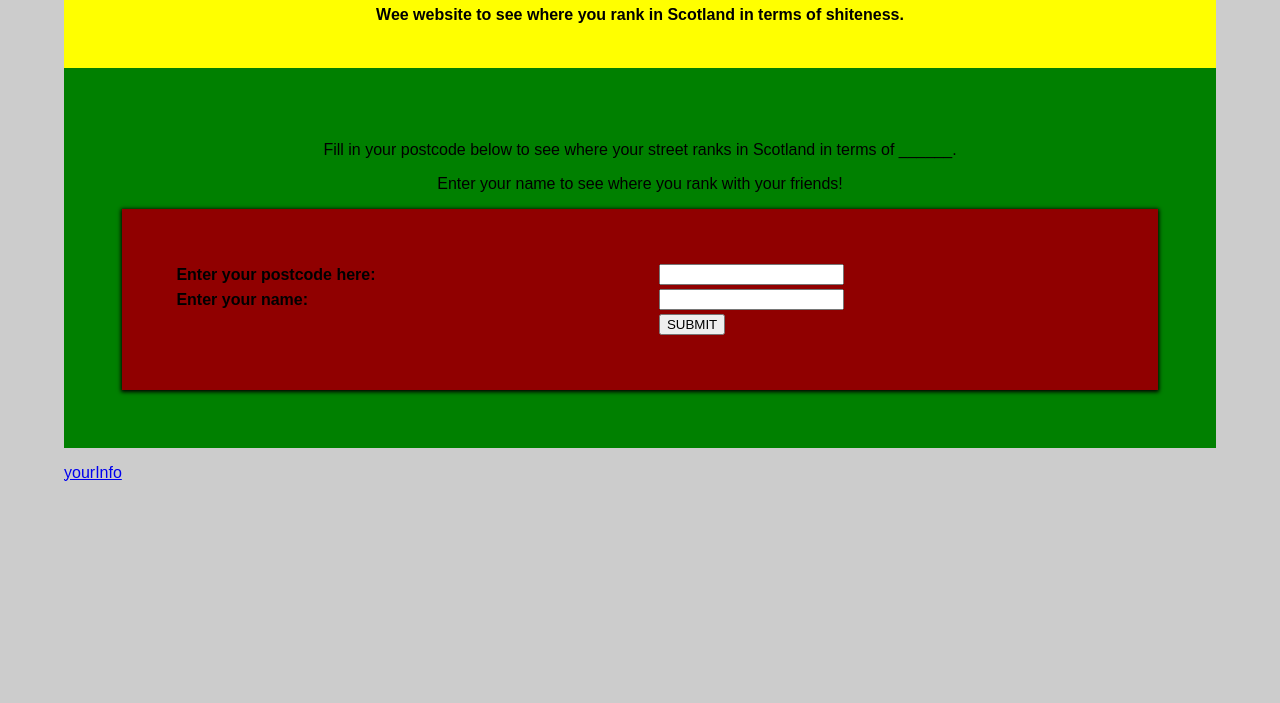
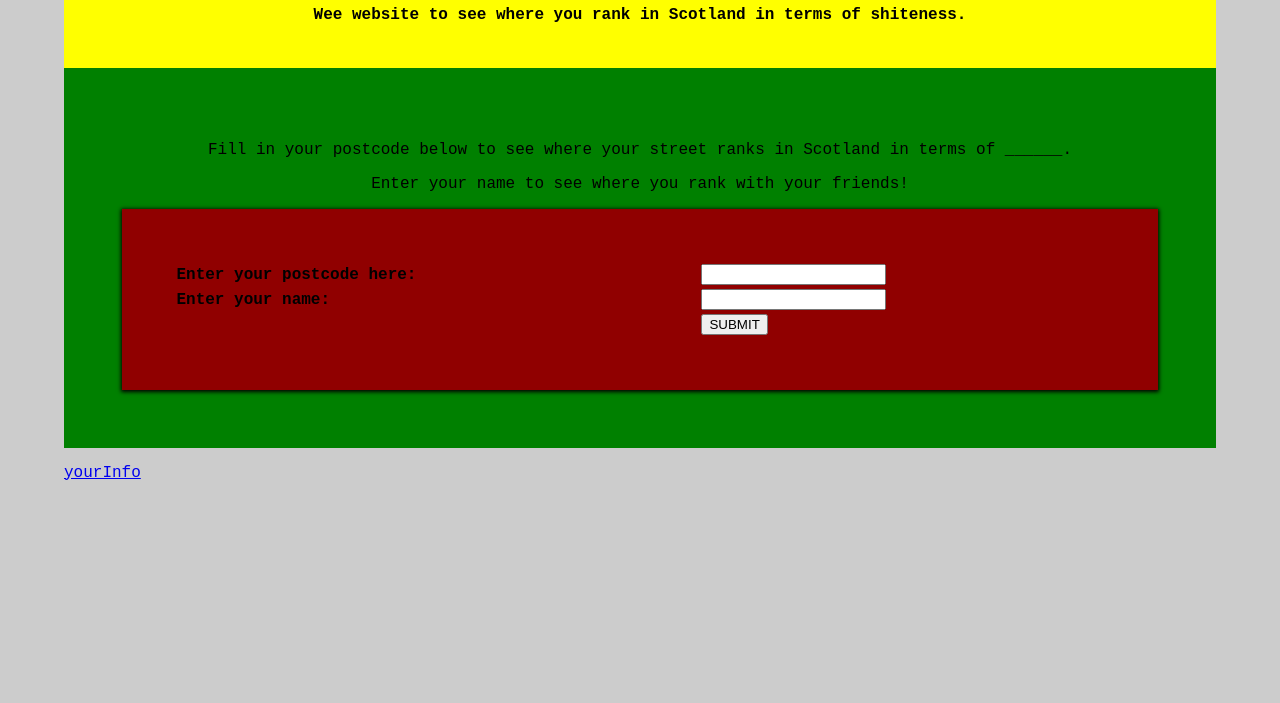
Before and after one commit to meadhbhis/RGU-Hack, a plain HTML site: page RGU-Hack/public_html/index.html in a window 1280 px wide. Shown: the part 123-826 px from the top of the page. Drawn offline with Linux system fonts and the light colour scheme.

Commit message:
with css

```diff
--- a/RGU-Hack/public_html/style.css
+++ b/RGU-Hack/public_html/style.css
@@ -10,7 +10,7 @@ and open the template in the editor.
 
 html, body {
     height: 100%;
-    font-family: 'Oswald', sans-serif;
+    font-family: 'Courier New', monospace;
     margin: 0;
     padding: 0;
     width: 100%;
```
